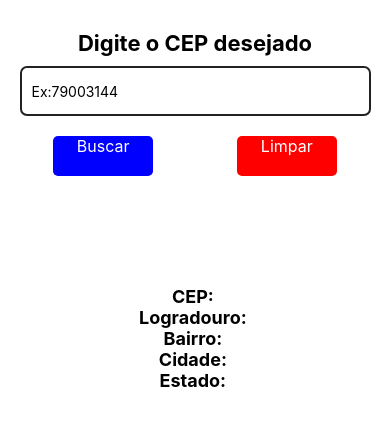
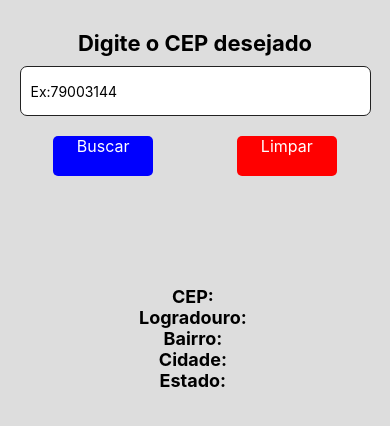
Before and after one commit to vitorbite/Buscador-de-Cep, a React Native app: screen / in a window 390 px wide. Shown: the top 426 px of the page. Built offline with nearby package versions, Linux system fonts and the light colour scheme.

Commit message:
Adicionando AsyncStorage

```diff
--- a/App.tsx
+++ b/App.tsx
@@ -5,9 +5,11 @@ import {
   TouchableOpacity,
   TextInput,
   Keyboard,
+  SafeAreaView,
 } from 'react-native';
-import React, { useState } from 'react';
+import React, { useEffect, useState } from 'react';
 import api from './services/api';
+import AsyncStorage from '@react-native-async-storage/async-storage';
 
 export default function App() {
   const [url, setUrl] = useState('');
@@ -16,6 +18,22 @@ export default function App() {
   const [log, setLog] = useState('');
   const [Bairro, setBairro] = useState('');
   const [Estado, setEstado] = useState('');
+
+  useEffect(() => {
+    async function recarregarDados() {
+      let Cep = await AsyncStorage.getItem('Cep');
+      let Logradouro = await AsyncStorage.getItem('Logradouro');
+      let localidade = await AsyncStorage.getItem('Cidade');
+      let bairro = await AsyncStorage.getItem('Bairro');
+      let estado = await AsyncStorage.getItem('Estado');
+      setCEP(Cep || '');
+      setLog(Logradouro || '');
+      setCidade(localidade || '');
+      setBairro(bairro || '');
+      setEstado(estado || '');
+    }
+    recarregarDados();
+  }, []);
 
   async function Carregar() {
     let response = await api.get(`${url}/json`);
@@ -26,10 +44,16 @@ export default function App() {
     setBairro(bairro);
     setEstado(estado);
     Keyboard.dismiss();
+
+    await AsyncStorage.setItem('Cep', cep || '');
+    await AsyncStorage.setItem('Logradouro', logradouro || '');
+    await AsyncStorage.setItem('Cidade', localidade || '');
+    await AsyncStorage.setItem('Bairro', bairro || '');
+    await AsyncStorage.setItem('Estado', estado || '');
   }
 
   return (
-    <View style={styles.container}>
+    <SafeAreaView style={styles.container}>
       <Text style={styles.titulo}>Digite o CEP desejado</Text>
       <TextInput
         keyboardType="numeric"
@@ -59,7 +83,7 @@ export default function App() {
         <Text style={styles.textoLocal}>Cidade: {cidade}</Text>
         <Text style={styles.textoLocal}>Estado: {Estado}</Text>
       </View>
-    </View>
+    </SafeAreaView>
   );
 }
 
@@ -67,6 +91,7 @@ const styles = StyleSheet.create({
   container: {
     flex: 1,
     alignItems: 'center',
+    backgroundColor: '#DDD',
   },
   titulo: {
     fontSize: 22,
@@ -77,11 +102,12 @@ const styles = StyleSheet.create({
   input: {
     width: '90%',
     height: 50,
-    borderWidth: 2,
+    borderWidth: 1,
     borderColor: '#222',
     borderRadius: 7,
     margin: 10,
     padding: 10,
+    backgroundColor: '#fff',
   },
   areaBtn: {
     flexDirection: 'row',
--- a/package.json
+++ b/package.json
@@ -10,6 +10,7 @@
     "test": "jest"
   },
   "dependencies": {
+    "@react-native-async-storage/async-storage": "^2.2.0",
     "@react-native/new-app-screen": "0.80.2",
     "axios": "^1.11.0",
     "react": "19.1.0",
```
Also changed, not shown: 1 other file (tests, documents, lock files or other folders). Lines whose indentation alone changed are shown as unchanged.
